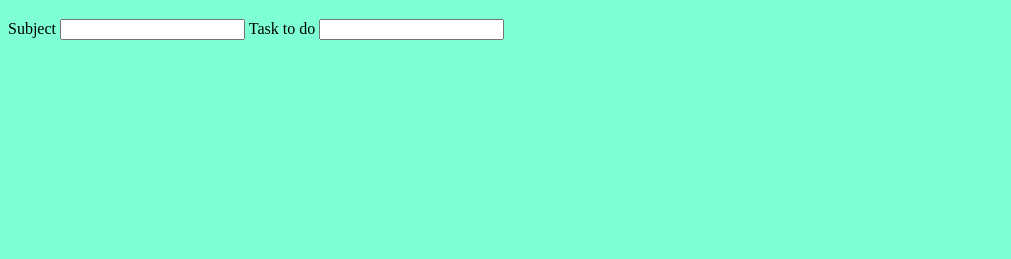
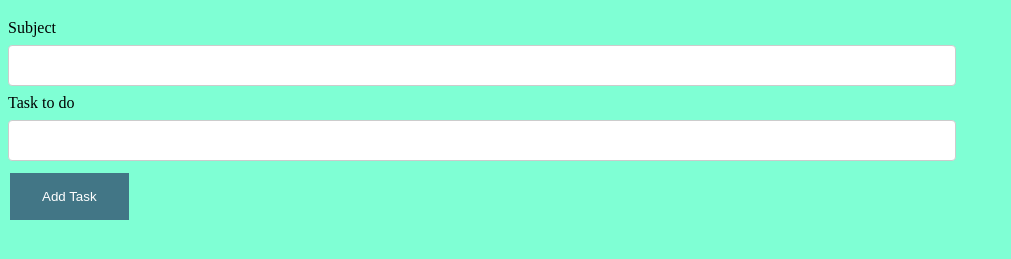
Before and after one commit to yahyasaadi/toDoList, a plain HTML site: page index.html in a window 1280 px wide. Shown: the part 61-320 px from the top of the page, without its empty margins (0-1011 px from the left). Drawn offline with nearby package versions, Linux system fonts and the light colour scheme.

Commit message:
Added more html tags and css styling

```diff
--- a/css/styles.css
+++ b/css/styles.css
@@ -1,3 +1,40 @@
 body {
     background-color: #7fffd4;
 }
+
+
+.form{
+    display: flexbox;
+}
+
+
+
+.formDiv {
+	border-radius: 5px;
+	background-color: #f2f2f2;
+	padding: 20px;
+}
+
+
+
+
+input[type=text], select {
+	width: 75%;
+	padding: 12px 20px;
+	margin: 8px 0;
+	display: inline-block;
+	border: 1px solid #ccc;
+	border-radius: 4px;
+	box-sizing: border-box;
+}
+
+
+input[type=submit]{
+	background-color: #427686;
+	border: none;
+	color: white;
+	padding: 16px 32px;
+	text-decoration: none;
+	margin: 4px 2px;
+	cursor: pointer;
+}
--- a/index.html
+++ b/index.html
@@ -11,11 +11,18 @@
 </head>
 <body>
     <h1>TO DO LIST</h1>
-        <form action="">
-            <label for="subject">Subject</label>
-            <input type="text" id="title" name="title">
-            <label for="description">Task to do</label>
-            <input type="text" id="descrip" name="descrip">
+        <form id="form" action="">
+            <div id="formDiv">
+                <label for="subject">Subject</label><br>
+                <input type="text" id="title" name="title">
+            </div>
+            <div id="formDiv">
+                <label for="description">Task to do</label><br>
+                <input type="text" id="descrip" name="descrip">
+            </div>
+            <div id="form-box">
+                <input type="submit" id="btn-submit" value="Add Task">
+            </div>
         </form>
 </body>
 </html>
```
